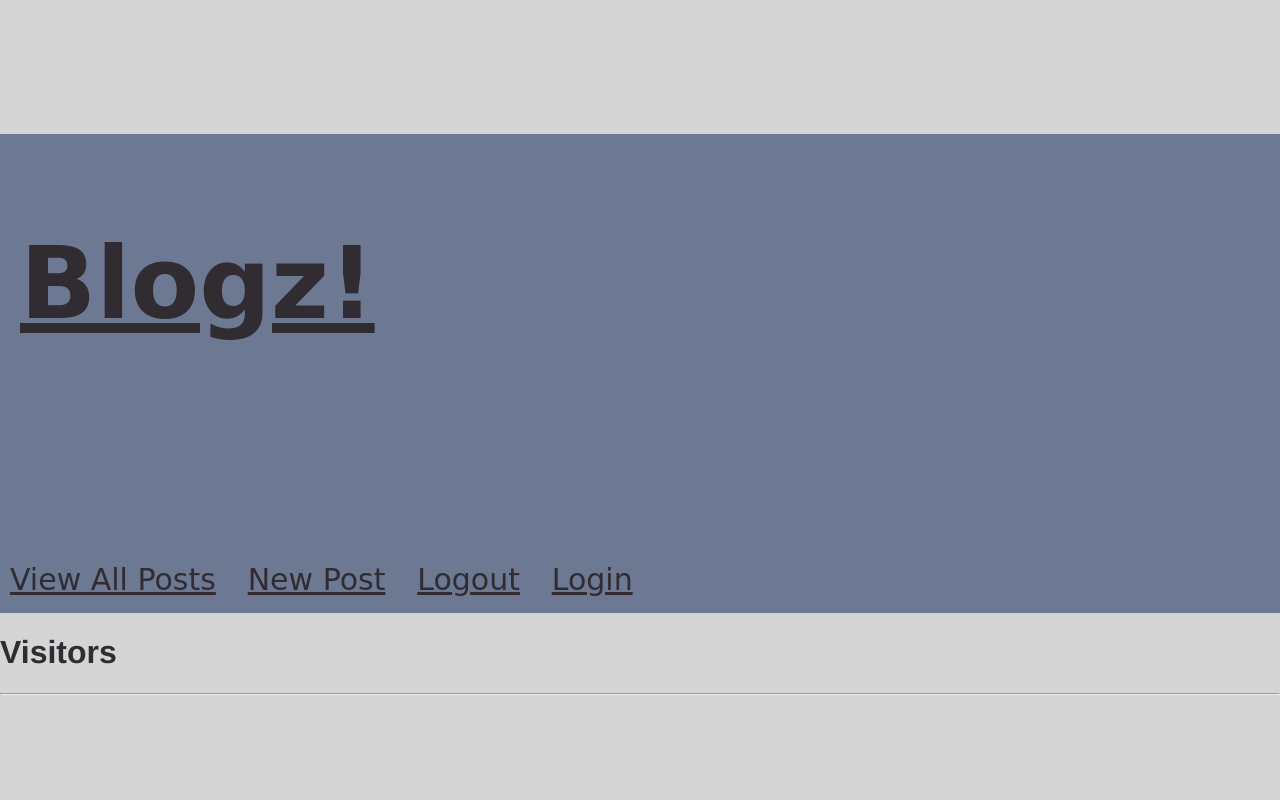
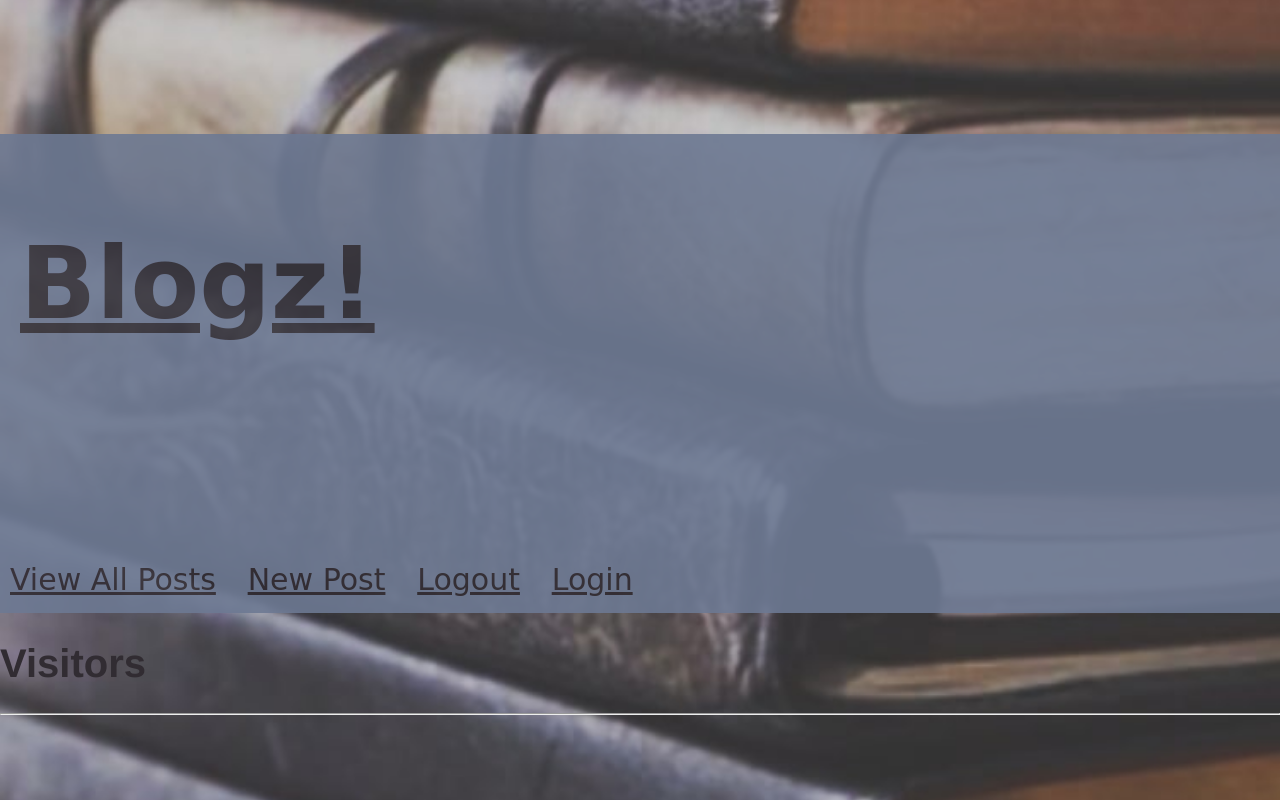
Before and after one commit to herbiemilford/blogz, a Flask app: page / in a window 1280 px wide. Run offline with Flask 2, Linux system fonts and the light colour scheme; some libraries are stand-ins or nearby versions; some web fonts are replaced.

Commit message:
adding style fix

```diff
--- a/static/styles/styles.css
+++ b/static/styles/styles.css
@@ -1,16 +1,43 @@
+html {
+    background: url("/static/images/IMG_2957.JPG") no-repeat center center fixed;
+    -webkit-background-size: cover;
+    -moz-background-size: cover;
+    -o-background-size: cover;
+    background-size: cover;
+    font-family: helvetica, sans-serif;
+    font-size: 20px;
+
+  }
+
+
+
+
 body {
-    background-color: #d5d5d5;
+    /*background-color: #d5d5d5;*/
+    font-family: helvetica, sans-serif;
+    font-size: 20px;
+    /*opacity: 0.5;*/
+   /* background-image: url("/static/images/IMG_2957.JPG");
+    background-repeat: no-repeat;
+    background-size: auto;
+    background-position: right;*/
 }
 
 h1{
+
+    /*image: url("/static/images/IMG_2957.JPG");
+    background-repeat: no-repeat;
+    background-size: 300px x 600px;
+    background-position: cover;*/
     font-family: helvetica, sans-serif;
     color: #312c32;
 }
 
 /* blog post title*/
 h2{
+    text-align:center;
     color: #96858f;
-    font-size: 24px;
+    font-size: 30px;
     font-weight: 500;
     padding-bottom: 5px;
     font-family: helvetica, sans-serif;
@@ -33,8 +60,9 @@ h2{
 /* blog navigation bar */
 .blog-nav {
 
-    display: in-line cover;
+    display:;
     background-color:#6d7993;
+    opacity:0.9;
     text-align: left;
     font-family: 'Spicy Rice', cursive;
     font-kerning: normal;
@@ -102,10 +130,20 @@ a{
 }
 
 .pub-date{
-    text-align: left;
+    text-align: center;
     font-family:-apple-system, BlinkMacSystemFont, 'Segoe UI', Roboto, Oxygen, Ubuntu, Cantarell, 'Open Sans', 'Helvetica Neue', sans-serif
     display:;
     background-color:;
     color: #312c32;
-    font-size:15px;
+    font-size:20px;
 }
+
+p{
+    text-align: center;
+    font-family: Helvetica, sans-serif;
+    font-size: 25px;
+
+}
+hr{
+
+}
--- a/templates/base.html
+++ b/templates/base.html
@@ -7,6 +7,7 @@
     <title>{{title}}</title>
     <link href="https://fonts.googleapis.com/css?family=Spicy+Rice" rel="stylesheet">
     <link rel= "stylesheet" type="text/css" href= "{{ url_for('static',filename='styles/styles.css') }}">
+    <link rel= "stylesheet" type="text/css" href= "{{ url_for('static',filename='images.JPG') }}">
     <link rel="stylesheet" type="text/css" href="{{ url_for('static',filename='styles/normalize.css') }}">
         <meta http-equiv="Cache-Control" content="no-cache, no-store, must-revalidate" />
         <meta http-equiv="Pragma" content="no-cache" />
--- a/templates/post.html
+++ b/templates/post.html
@@ -9,4 +9,5 @@
         <p class='user'>Posted by: <a href="/blog?userid={{user_id}}">{{ user }}</a></p>
 
       </div>
+      <hr>
 {% endblock %}
```
Also changed, not shown: static/images/IMG_1838.JPG (added), static/images/IMG_2957.PNG (added), static/images/IMG_2957.jpg (added).
